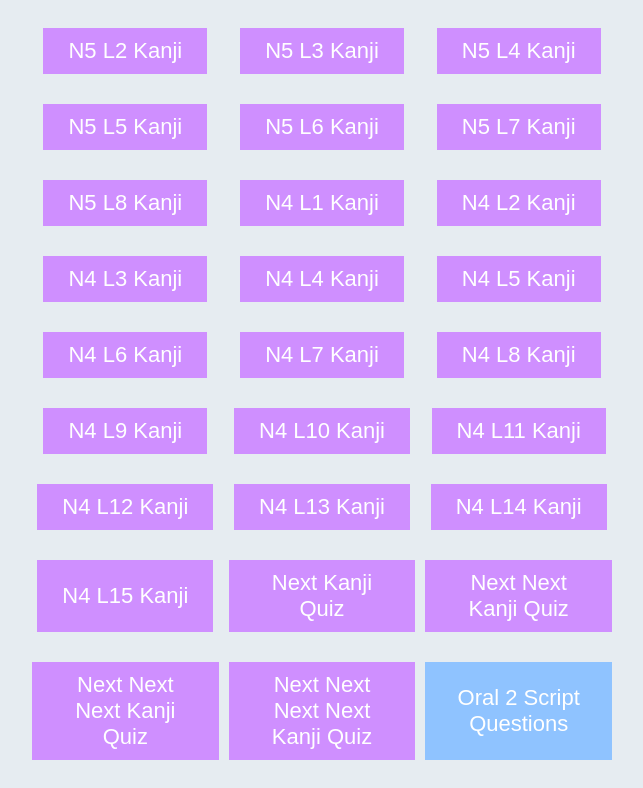
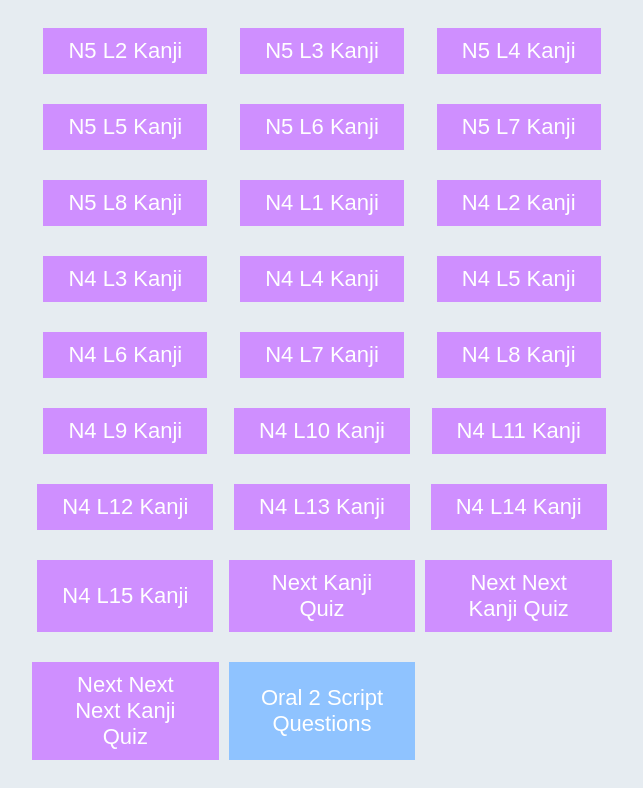
Before and after one commit to sameonseth/nihongo-reviewer, a Vue app: page / in a window 1280 px wide. Shown: the part 1773-2561 px from the top of the page, without its empty margins (318-961 px from the left). Built offline with nearby package versions, Linux system fonts and the light colour scheme.

Commit message:
modified quizzes

```diff
--- a/src/assets/N4KanjiQuizzes.json
+++ b/src/assets/N4KanjiQuizzes.json
@@ -487,9 +487,7 @@
         { "question": "通信", "answer": "つうしん", "english_answer": "correspondence" },
         { "question": "進む", "answer": "すすむ", "english_answer": "to proceed" },
         { "question": "進歩", "answer": "しんぽ", "english_answer": "progress" },
-        { "question": "先進国", "answer": "せんしんこく", "english_answer": "advanced nation" }
-    ],
-    "NextKQuiz": [
+        { "question": "先進国", "answer": "せんしんこく", "english_answer": "advanced nation" },
         { "question": "送る", "answer": "おくる", "english_answer": "to send" },
         { "question": "送金", "answer": "そうきん", "english_answer": "remittance" },
         { "question": "放送", "answer": "ほうそう", "english_answer": "broadcasting" },
@@ -504,7 +502,9 @@
         { "question": "洗濯", "answer": "せんたく", "english_answer": "washing" },
         { "question": "注意する", "answer": "ちゅういする", "english_answer": "to pay attention" },
         { "question": "注文する", "answer": "ちゅうもんする", "english_answer": "to order" },
-        { "question": "注射", "answer": "ちゅうしゃ", "english_answer": "injection" },
+        { "question": "注射", "answer": "ちゅうしゃ", "english_answer": "injection" }
+    ],
+    "N4L16KQuiz": [
         { "question": "場所", "answer": "ばしょ", "english_answer": "place" },
         { "question": "工場", "answer": "こうじょう", "english_answer": "factory" },
         { "question": "広場", "answer": "ひろば", "english_answer": "square" },
@@ -513,7 +513,7 @@
         { "question": "建物", "answer": "たてもの", "english_answer": "building" },
         { "question": "建築", "answer": "けんちく", "english_answer": "construction" }
     ],
-    "NextNextKQuiz": [
+    "NextKQuiz": [
         { "question": "物", "answer": "もの", "english_answer": "thing" },
         { "question": "買い物", "answer": "かいもの", "english_answer": "shopping" },
         { "question": "動物", "answer": "どうぶつ", "english_answer": "animal" },
@@ -536,7 +536,7 @@
         { "question": "工業", "answer": "こうぎょう", "english_answer": "manufacturing" },
         { "question": "工作", "answer": "こうさく", "english_answer": "handicraft" }
     ],
-    "NextNextNextKQuiz": [
+    "NextNextKQuiz": [
         { "question": "図", "answer": "ず", "english_answer": "figure" },
         { "question": "地図", "answer": "ちず", "english_answer": "map" },
         { "question": "図書館", "answer": "としょかん", "english_answer": "library" },
@@ -561,7 +561,7 @@
         { "question": "タクシー乗り場", "answer": "タクシーのりば", "english_answer": "taxi stand" },
         { "question": "乗車券", "answer": "じょうしゃけん", "english_answer": "ticket to ride" }
     ],
-    "NextNextNextNextKQuiz": [
+    "NextNextNextKQuiz": [
         { "question": "降りる", "answer": "おりる", "english_answer": "to get off" },
         { "question": "（雨が）降る", "answer": "ふる", "english_answer": "to rain" },
         { "question": "乗り降り", "answer": "のりおり", "english_answer": "get on and get off" },
--- a/src/components/MenuVue.vue
+++ b/src/components/MenuVue.vue
@@ -498,13 +498,6 @@
       </button>
       <button
         type="button"
-        class="kanji-option"
-        @click.prevent="setQuiz('NextNextNextNextKQuiz')"
-      >
-        Next Next Next Next Kanji Quiz
-      </button>
-      <button
-        type="button"
         class="script-option"
         @click.prevent="setQuiz('OQ2')"
       >
```
